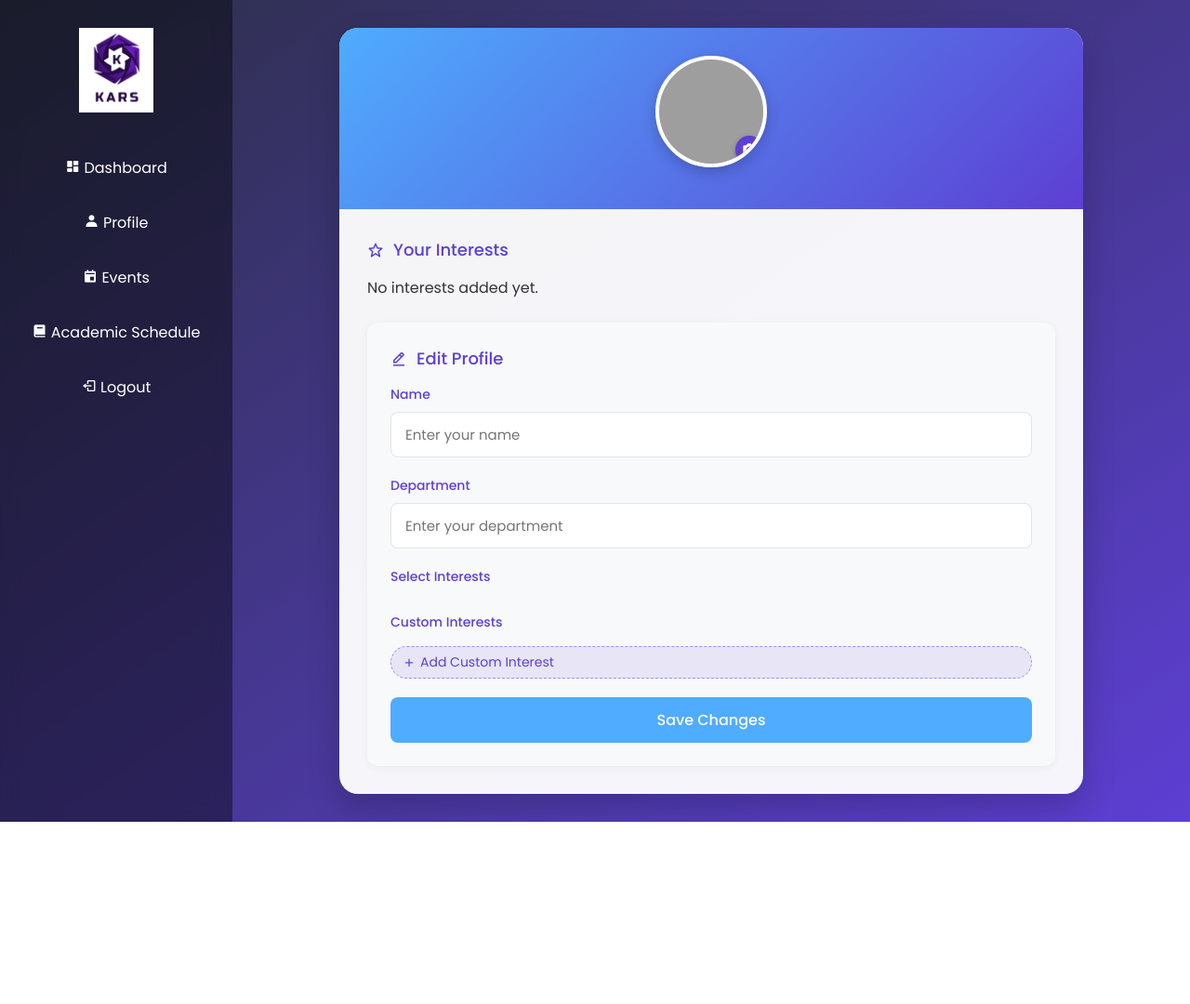
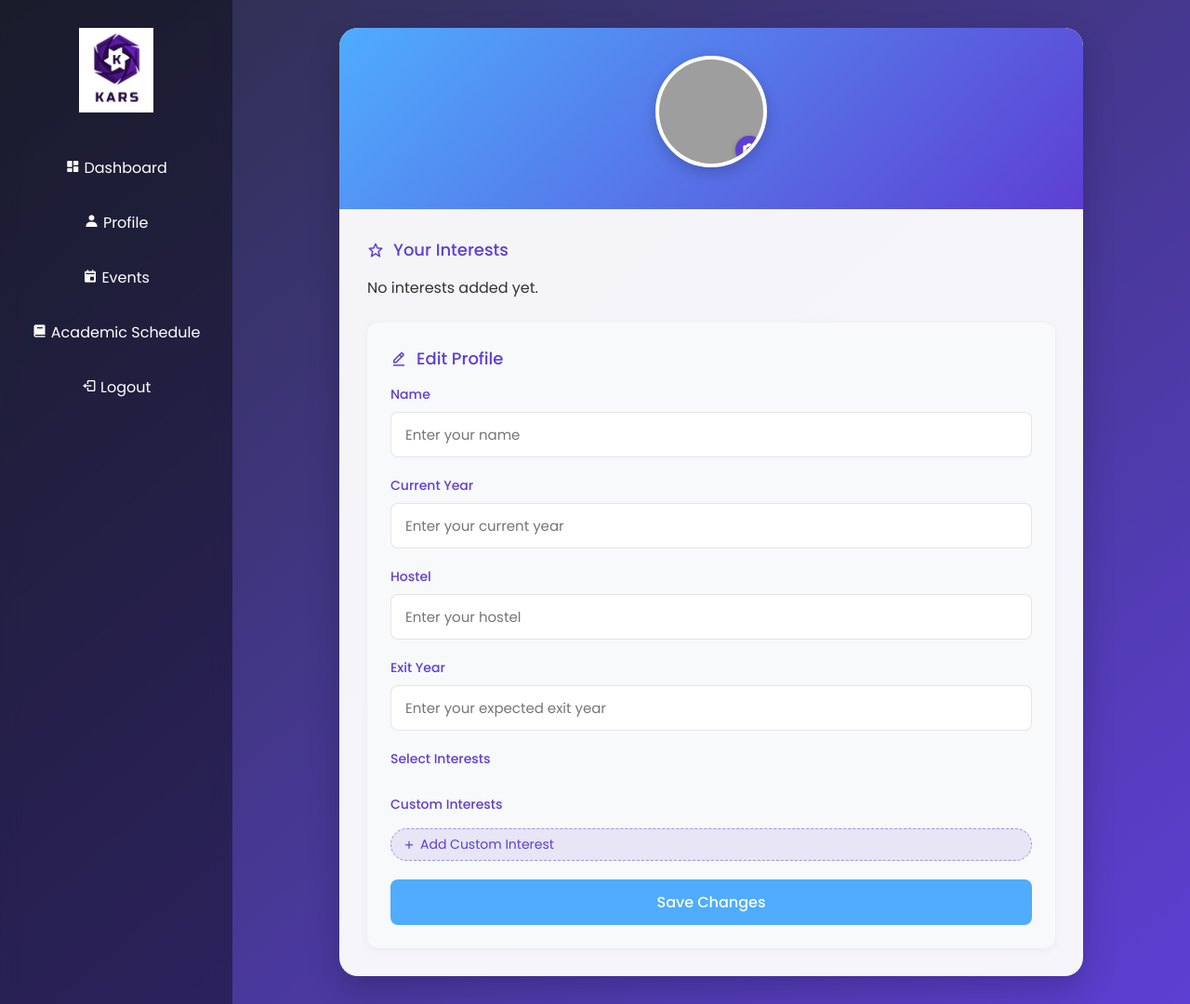
Before and after one commit to SJ2006-stack/iitd_event_mangement, a Flask app: template templates/profile.html in a window 1280 px wide. Shown: the whole page at 93% size. Before the commit the page ends 884 px from the top, so only its background shows below. Run offline with Flask 3, Linux system fonts and the light colour scheme; the template is opened without the code that fills it, so the values that code supplies are empty; grey boxes are pictures that could not be loaded.

Commit message:
updating profile section

```diff
--- a/app.py
+++ b/app.py
@@ -467,10 +467,11 @@
 
     if request.method == 'POST':
         user.name = request.form.get('name', user.name) # Allow name update
-        user.department = request.form.get('department', user.department)
+        user.currentyear = int(request.form.get('currentyear', user.currentyear))
+        user.hostel = request.form.get('hostel', user.hostel)
+        user.exityear = int(request.form.get('exityear', user.exityear))
         interests_list = request.form.getlist('interests') # Assuming checkboxes or multi-select
         user.interest = json.dumps(interests_list) if interests_list else json.dumps([])
-
         if 'photo' in request.files:
             photo_file = request.files['photo']
             if photo_file.filename:
--- a/templates/profile.html
+++ b/templates/profile.html
@@ -492,12 +492,22 @@
                                 placeholder="Enter your name" value="{{ User.name }}">
                         </div>
                         <div class="form-group">
-                            <label for="profileDepartmentInput">Department</label>
-                            <input type="text" name="department" id="profileDepartmentInput" class="form-control"
-                                placeholder="Enter your department"
-                                value="{{ User.department if User.department != 'null' else '' }}">
+                            <label for="currentYearInput">Current Year</label>
+                            <input type="number" name="currentyear" id="currentYearInput" class="form-control"
+                                placeholder="Enter your current year" value="{{ User.currentyear }}">
                         </div>
 
+                        <div class="form-group">
+                            <label for="hostelInput">Hostel</label>
+                            <input type="text" name="hostel" id="hostelInput" class="form-control"
+                                placeholder="Enter your hostel" value="{{ User.hostel }}">
+                        </div>
+
+                        <div class="form-group">
+                            <label for="exitYearInput">Exit Year</label>
+                            <input type="number" name="exityear" id="exitYearInput" class="form-control"
+                                placeholder="Enter your expected exit year" value="{{ User.exityear }}">
+                        </div>
                         <!-- Predefined Interests -->
                         <div class="form-group">
                             <label>Select Interests</label>
```
